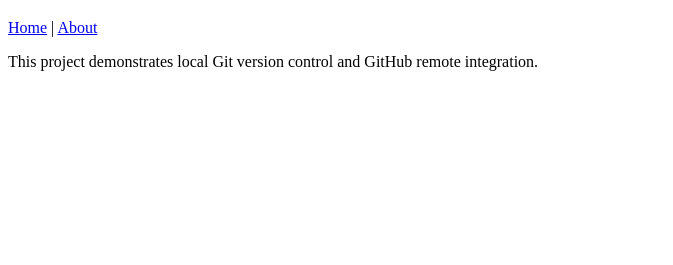
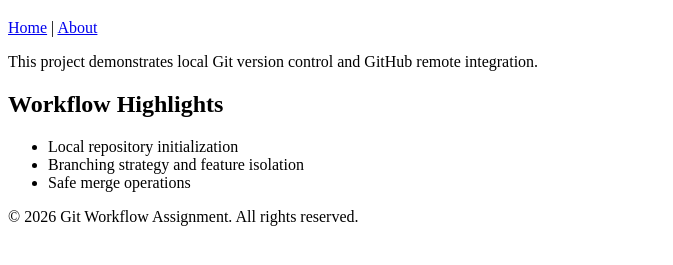
Before and after one commit to Suhassk205/git-workflow-assignment, a plain HTML site: page index.html in a window 1280 px wide. Shown: the part 61-326 px from the top of the page, without its empty margins (0-673 px from the left). Drawn offline with Linux system fonts and the light colour scheme.

Commit message:
Update index.html: Add workflow highlights section and footer

```diff
--- a/index.html
+++ b/index.html
@@ -15,6 +15,17 @@
     </header>
     <main>
         <p>This project demonstrates local Git version control and GitHub remote integration.</p>
+        <section>
+            <h2>Workflow Highlights</h2>
+            <ul>
+                <li>Local repository initialization</li>
+                <li>Branching strategy and feature isolation</li>
+                <li>Safe merge operations</li>
+            </ul>
+        </section>
     </main>
+    <footer>
+        <p>&copy; 2026 Git Workflow Assignment. All rights reserved.</p>
+    </footer>
 </body>
 </html>
```
